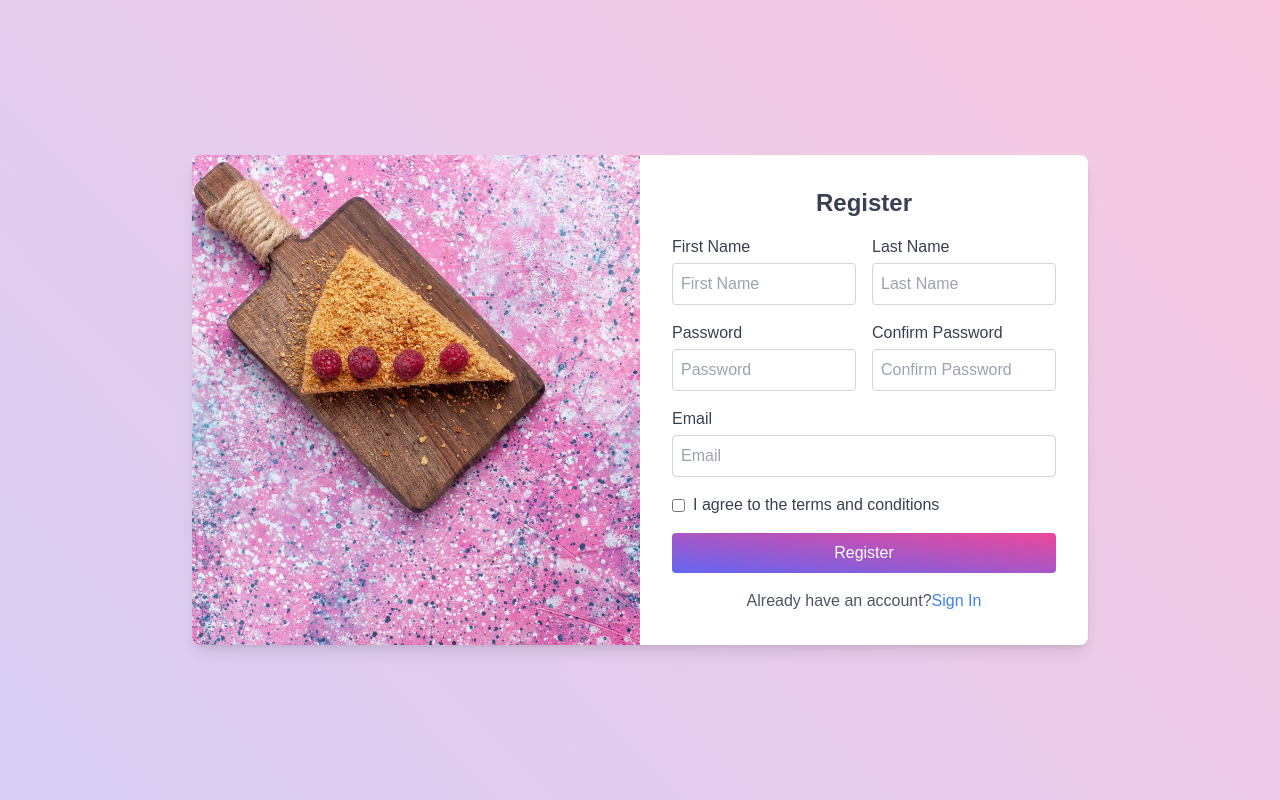
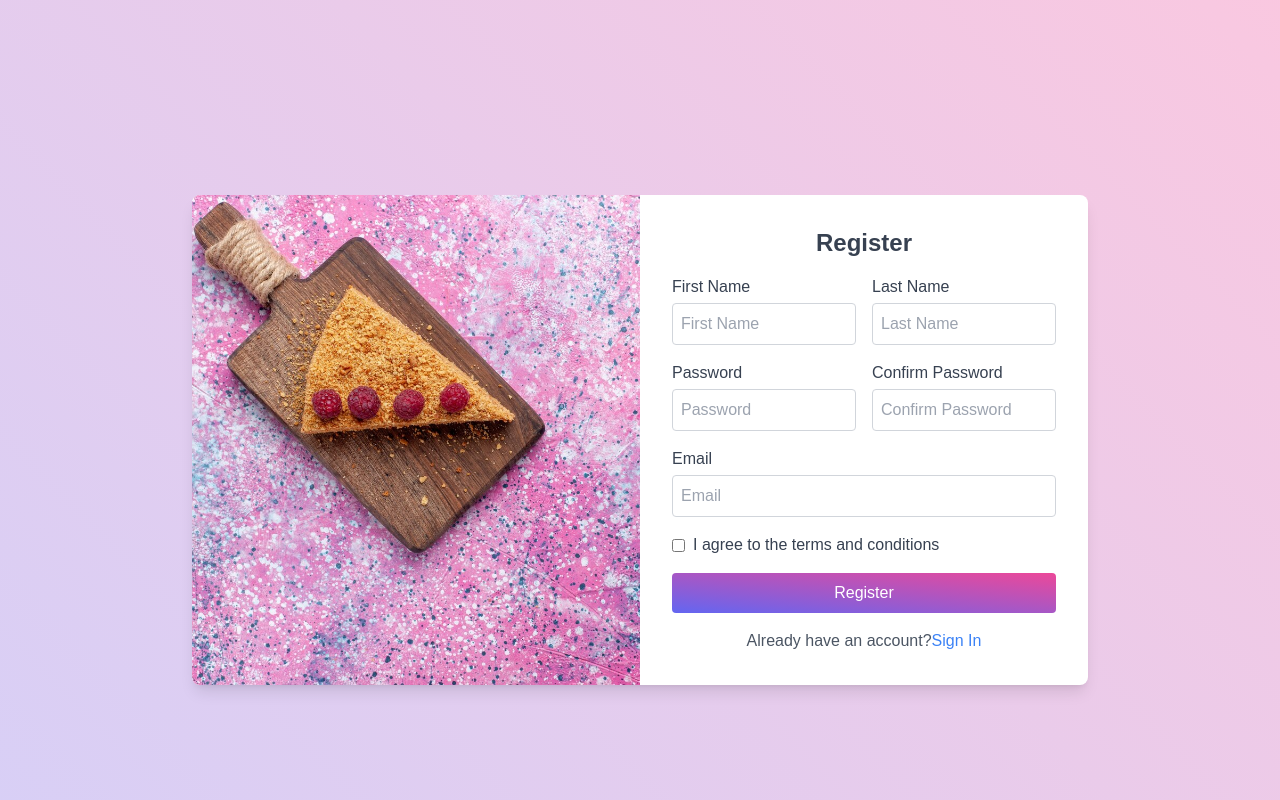
Before and after one commit to holibhai/Sen_Sora, a React (Create React App) app in the folder my-project/: page /register in a window 1280 px wide. Shown: the top 800 px of the page. Built offline with nearby package versions, Linux system fonts and the light colour scheme.

Commit message:
register form updated

```diff
--- a/my-project/src/auth/Register.jsx
+++ b/my-project/src/auth/Register.jsx
@@ -48,7 +48,8 @@ const Register = () => {
   };
 
   return (
-    <div className="flex h-screen w-screen items-center justify-center ">
+    <div className="">
+       <div className="flex h-screen w-screen items-center justify-center pt-20 ">
       <div className="flex bg-white shadow-lg rounded-lg overflow-hidden w-3/4 max-w-4xl">
         <div className="w-1/2 hidden md:block bg-no-repeat bg-left">
           <img
@@ -58,7 +59,7 @@ const Register = () => {
           />
         </div>
         <div className="w-full md:w-1/2 p-8">
-          <h2 className="text-2xl font-bold text-center text-gray-700">
+          <h2 className="text-2xl font-bold text-center text-gray-700 ">
             Register
           </h2>
           <form className="mt-4 space-y-4" onSubmit={handleSubmit}>
@@ -138,7 +139,7 @@ const Register = () => {
 
             <button
               type="submit"
-              className="w-full bg-gradient-to-tr from-indigo-500 to-pink-500 text-white p-2 rounded hover:bg-blue-600 focus:ring-2 focus:ring-blue-400 focus:outline-none"
+              className="w-full bg-gradient-to-tr from-indigo-500 to-pink-500 text-white p-2 rounded  focus:ring-2 focus:ring-blue-400 focus:outline-none"
             >
               Register
             </button>
@@ -156,6 +157,8 @@ const Register = () => {
         </div>
       </div>
     </div>
+    </div>
+
   );
 };
 
```
